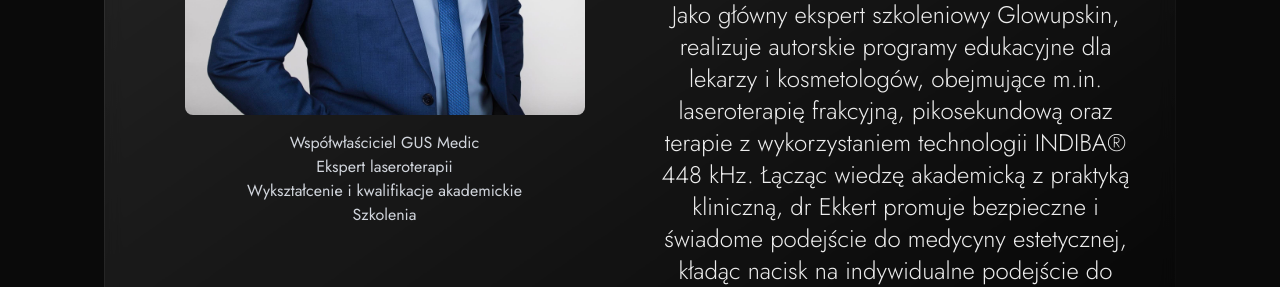
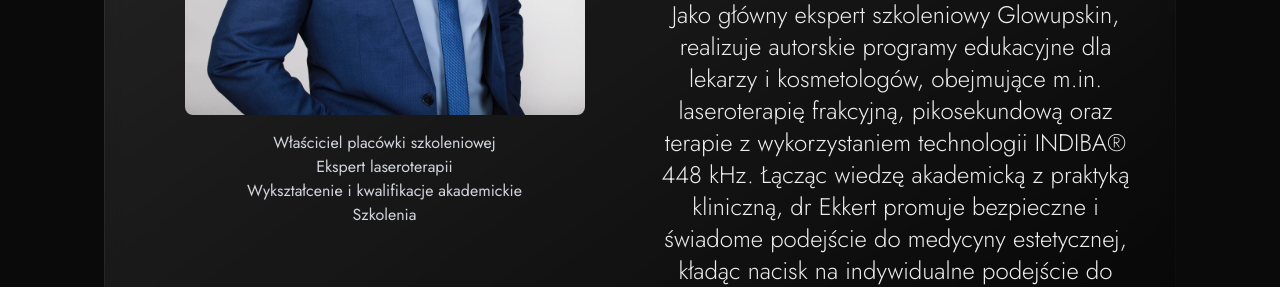
Before and after one commit to norbikam/GUS, a Next.js app: page /onas in a window 1280 px wide. Shown: the part 2000-2287 px from the top of the page. Built offline with nearby package versions, Linux system fonts and the light colour scheme; no server answers; the database is empty.

Commit message:
Update page.tsx

```diff
--- a/app/onas/page.tsx
+++ b/app/onas/page.tsx
@@ -98,7 +98,7 @@ export default function OnasPage() {
                   />
                 </div>
                 <p className="text-center text-gray-300 mt-4">
-                  Współwłaściciel GUS Medic <br/> Ekspert laseroterapii <br /> Wykształcenie i kwalifikacje akademickie <br /> Szkolenia
+                  Właściciel placówki szkoleniowej <br/> Ekspert laseroterapii <br /> Wykształcenie i kwalifikacje akademickie <br /> Szkolenia
                 </p>
               </div>
               <div className="flex justify-center items-center">
```
